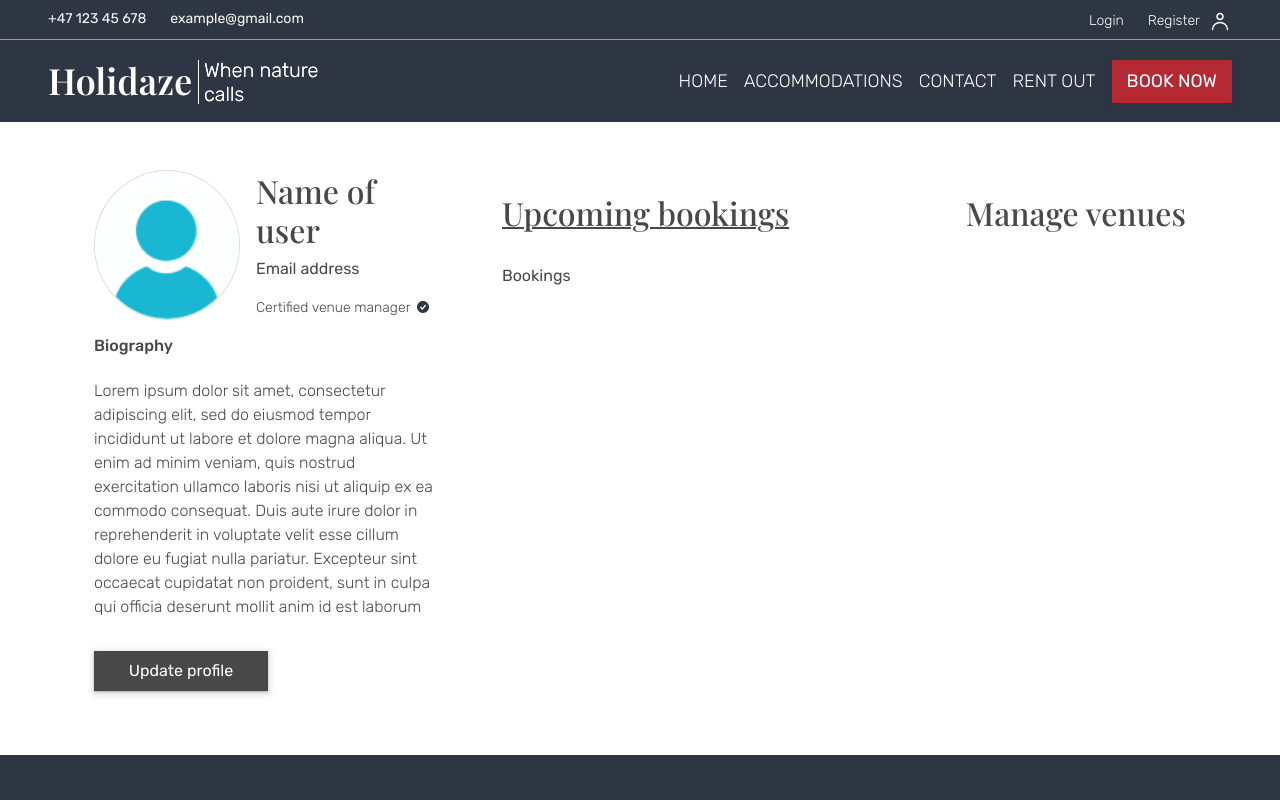
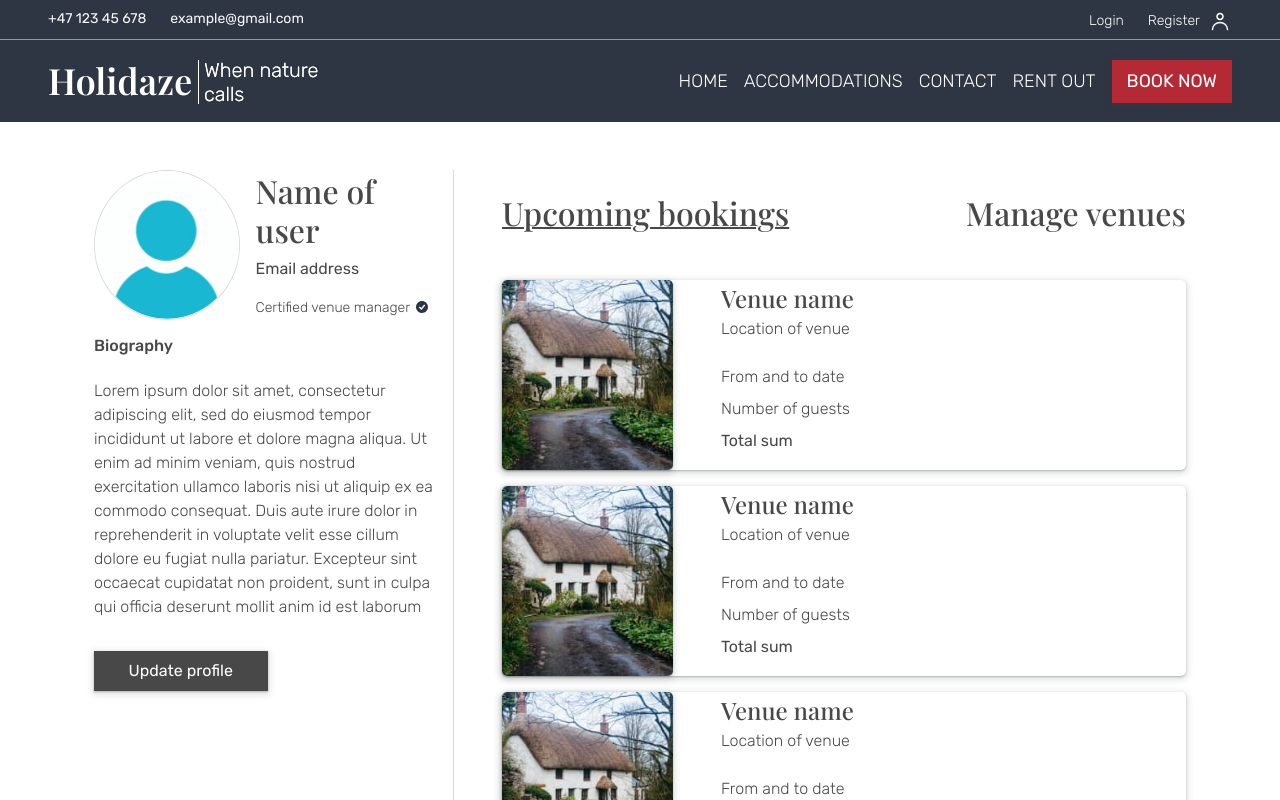
Before and after one commit to teehbee/project-exam-2, a React (Vite) app: page /profile in a window 1280 px wide. Shown: the top 800 px of the page. Built offline with nearby package versions, Linux system fonts and the light colour scheme; a web font is replaced by a local one.

Commit message:
add bookings on profile page and correct links finishing all static content

```diff
--- /dev/null
+++ b/src/components/profile/ProfileBookingTile.tsx
@@ -0,0 +1,23 @@
+import { placeHolderImage } from "../../assets/placeholderImg";
+import { Link } from "react-router-dom";
+
+function ProfileBookingTile() {
+  return (
+    <div className="profile-booking-container form-box-shadow mt-3 row mx-1 mx-md-0">
+      <div className="col-4 col-md-3 px-0">
+        <Link to="/venue">
+          <img className="form-box-shadow" src={placeHolderImage} aria-label="placeholder" />
+        </Link>
+      </div>
+      <div className="col-8 col-md-9 text-start ps-3 ps-md-5">
+        <h4 className="secondary-font fs-1rem-to-1-5rem mt-1 mb-0">Venue name</h4>
+        <p className="fw-light fs-0-625rem-to-1rem mt-md-1">Location of venue</p>
+        <p className="fw-light fs-0-625rem-to-1rem mb-0 mt-md-4">From and to date</p>
+        <p className="fw-light fs-0-625rem-to-1rem mb-0 mt-md-2">Number of guests</p>
+        <p className="fs-0-625rem-to-1rem mt-md-2">Total sum</p>
+      </div>
+    </div>
+  );
+}
+
+export default ProfileBookingTile;
--- a/src/components/profile/ProfileBookingsManaged.tsx
+++ b/src/components/profile/ProfileBookingsManaged.tsx
@@ -1,5 +1,16 @@
+import { ProfileBookingsManagedTile } from "./";
+
 function ProfileBookingsManaged() {
-  return <div className="text-start">Managed</div>;
+  return (
+    <div>
+      <ProfileBookingsManagedTile />
+      <ProfileBookingsManagedTile />
+      <ProfileBookingsManagedTile />
+      <ProfileBookingsManagedTile />
+      <ProfileBookingsManagedTile />
+      <ProfileBookingsManagedTile />
+    </div>
+  );
 }
 
 export default ProfileBookingsManaged;
--- a/src/components/profile/ProfileBookingsUpcoming.tsx
+++ b/src/components/profile/ProfileBookingsUpcoming.tsx
@@ -1,5 +1,15 @@
+import ProfileBookingTile from "./ProfileBookingTile";
+
 function ProfileBookingsUpcoming() {
-  return <div className="text-start">Bookings</div>;
+  return (
+    <div>
+      <ProfileBookingTile />
+      <ProfileBookingTile />
+      <ProfileBookingTile />
+      <ProfileBookingTile />
+      <ProfileBookingTile />
+    </div>
+  );
 }
 
 export default ProfileBookingsUpcoming;
--- a/src/components/profile/ProfileHeader.tsx
+++ b/src/components/profile/ProfileHeader.tsx
@@ -2,7 +2,7 @@ import { ProfileImage, ProfileData, ProfileBio } from "./";
 
 function ProfileHeader() {
   return (
-    <div className="col-12 col-lg-4 d-flex text-start align-items-start flex-column">
+    <div className="col-12 col-lg-4 d-flex text-start align-items-start flex-column right-border">
       <div className="d-flex align-items-center">
         <ProfileImage />
         <ProfileData />
--- /dev/null
+++ b/src/components/profile/ProfileManagedBookingTile.tsx
@@ -0,0 +1,32 @@
+import { Link } from "react-router-dom";
+import { placeHolderImage } from "../../assets/placeholderImg";
+
+function ProfileBookingsManagedTile() {
+  return (
+    <div className="profile-booking-container form-box-shadow mt-3 row mx-1 mx-md-0">
+      <div className="col-4 col-md-3 px-0">
+        <Link to="/venue">
+          <img className="form-box-shadow" src={placeHolderImage} aria-label="placeholder" />
+        </Link>
+      </div>
+      <div className="col-8 col-md-9 text-start ps-3 ps-md-5 py-3 d-flex justify-content-between">
+        <div>
+          <h4 className="secondary-font fs-1rem-to-1-5rem mt-1 mb-0">Venue name</h4>
+        </div>
+        <div className="d-flex flex-column justify-content-between p-md-3">
+          <Link to="/update-venue">
+            <button className="main-button-gray my-1 py-1 fs-0-625rem-to-0-875rem">Update</button>
+          </Link>
+          <Link to="/venue-manager-administration">
+            <button className="main-button-gray my-1 py-1 fs-0-625rem-to-0-875rem">Bookings</button>
+          </Link>
+          <Link to="/">
+            <button className="main-button-gray my-1 py-1 fs-0-625rem-to-0-875rem">Delete</button>
+          </Link>
+        </div>
+      </div>
+    </div>
+  );
+}
+
+export default ProfileBookingsManagedTile;
--- a/src/components/profile/index.tsx
+++ b/src/components/profile/index.tsx
@@ -6,5 +6,7 @@ import ProfileData from "./ProfileData";
 import ProfileBio from "./ProfileBio";
 import ProfileBookingsUpcoming from "./ProfileBookingsUpcoming";
 import ProfileBookingsManaged from "./ProfileBookingsManaged";
+import ProfileBookingTile from "./ProfileBookingTile";
+import ProfileBookingsManagedTile from "./ProfileManagedBookingTile";
 
-export { ProfilePage, ProfileHeader, ProfileBookings, ProfileImage, ProfileData, ProfileBio, ProfileBookingsUpcoming, ProfileBookingsManaged };
+export { ProfilePage, ProfileHeader, ProfileBookings, ProfileImage, ProfileData, ProfileBio, ProfileBookingsUpcoming, ProfileBookingsManaged, ProfileBookingTile, ProfileBookingsManagedTile };
--- a/src/styles/style.scss
+++ b/src/styles/style.scss
@@ -312,7 +312,6 @@ header .active {
 .border-bottom-gray {
   border-bottom: 0.5px solid rgb(72, 72, 72, 0.2);
 }
-
 // Forms - Search-form
 
 .search-form {
@@ -457,6 +456,16 @@ header .active {
   text-decoration-thickness: 2px;
 }
 
+.profile-booking-container img {
+  width: 100%;
+  height: 120px;
+  object-fit: cover;
+}
+
+.profile-booking-container {
+  max-height: 120px;
+}
+
 // Utility classes
 
 .cursor-pointer {
@@ -539,6 +548,16 @@ header .active {
     height: 150px;
     width: 150px;
   }
+
+  .profile-booking-container img {
+    width: 100%;
+    height: 190px;
+    object-fit: cover;
+  }
+
+  .profile-booking-container {
+    max-height: 190px;
+  }
 }
 
 @media screen and (max-width: 992px) {
@@ -581,4 +600,7 @@ header .active {
   .preview-tile-img {
     width: 200px;
   }
+  .right-border {
+    border-right: 0.5px solid rgb(72, 72, 72, 0.2);
+  }
 }
```
